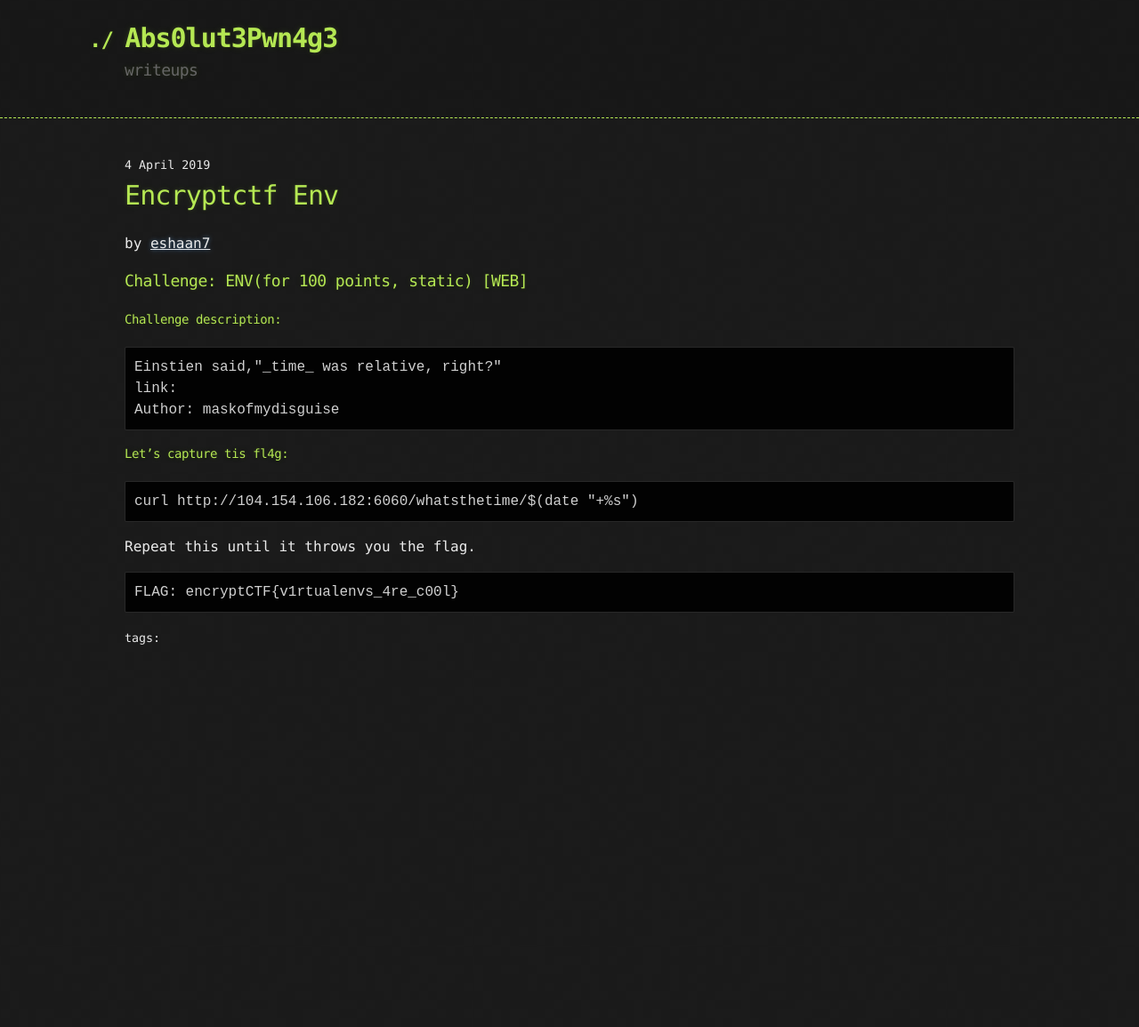
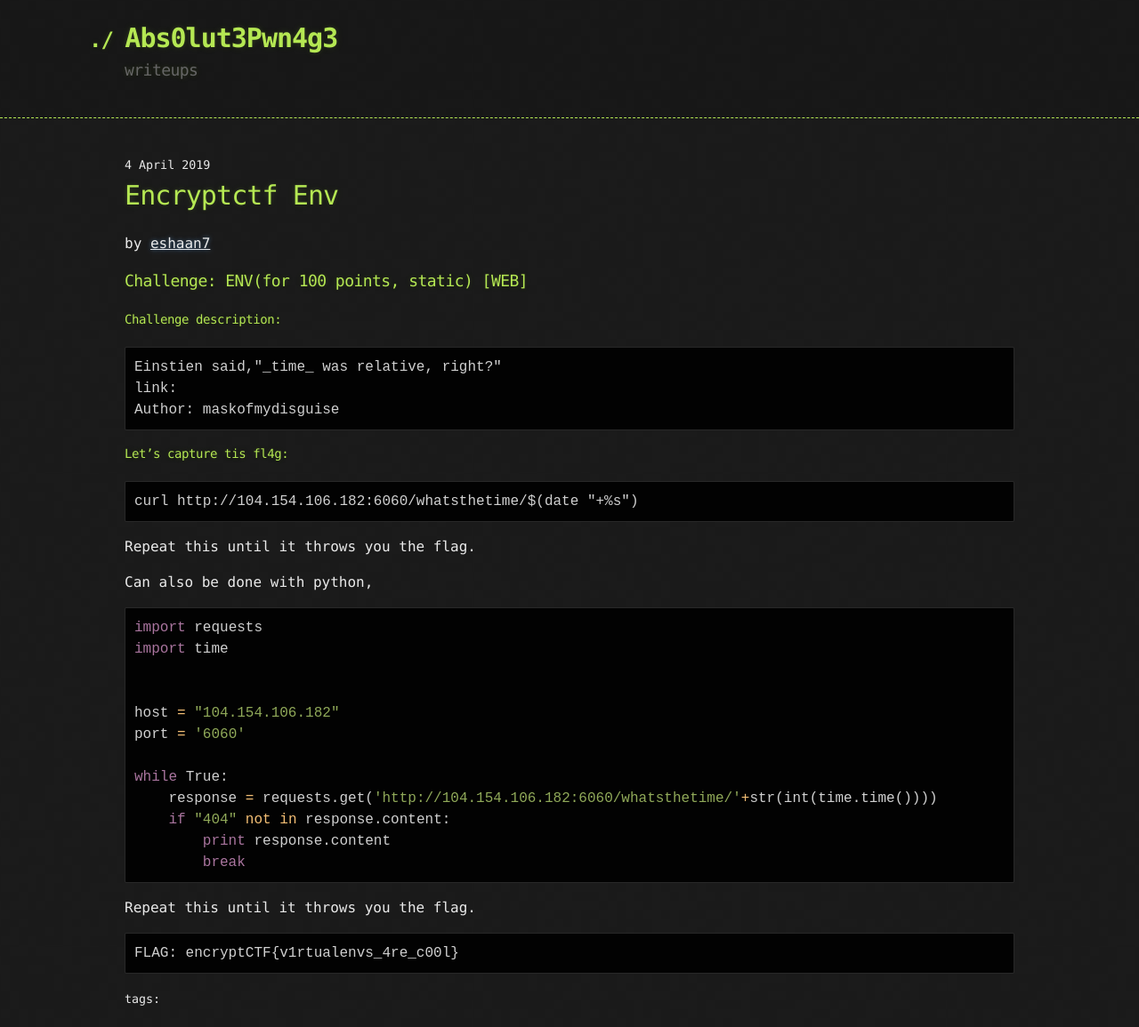
Before and after one commit to abs0lut3pwn4g3/writeups, a Jekyll site: the page built from _posts/2019-04-04-encryptctf-env.md, in a window 1280 px wide. Shown: the whole page at 89% size. Built offline with Jekyll 4.4.1, drawn with Linux system fonts in a browser that asks for light colours; before the commit the page ends 900 px from its top, so only the background shows below that.

Commit message:
added writeup for ENV

````diff
--- a/_posts/2019-04-04-encryptctf-env.md
+++ b/_posts/2019-04-04-encryptctf-env.md
@@ -17,4 +17,23 @@ layout: post
 
 Repeat this until it throws you the flag.
 
+Can also be done with python,
+
+```python
+import requests
+import time
+
+
+host = "104.154.106.182"
+port = '6060'
+
+while True:
+    response = requests.get('http://104.154.106.182:6060/whatsthetime/'+str(int(time.time())))
+    if "404" not in response.content:
+        print response.content
+        break
+```
+
+Repeat this until it throws you the flag.
+
 	FLAG: encryptCTF{v1rtualenvs_4re_c00l}
````
